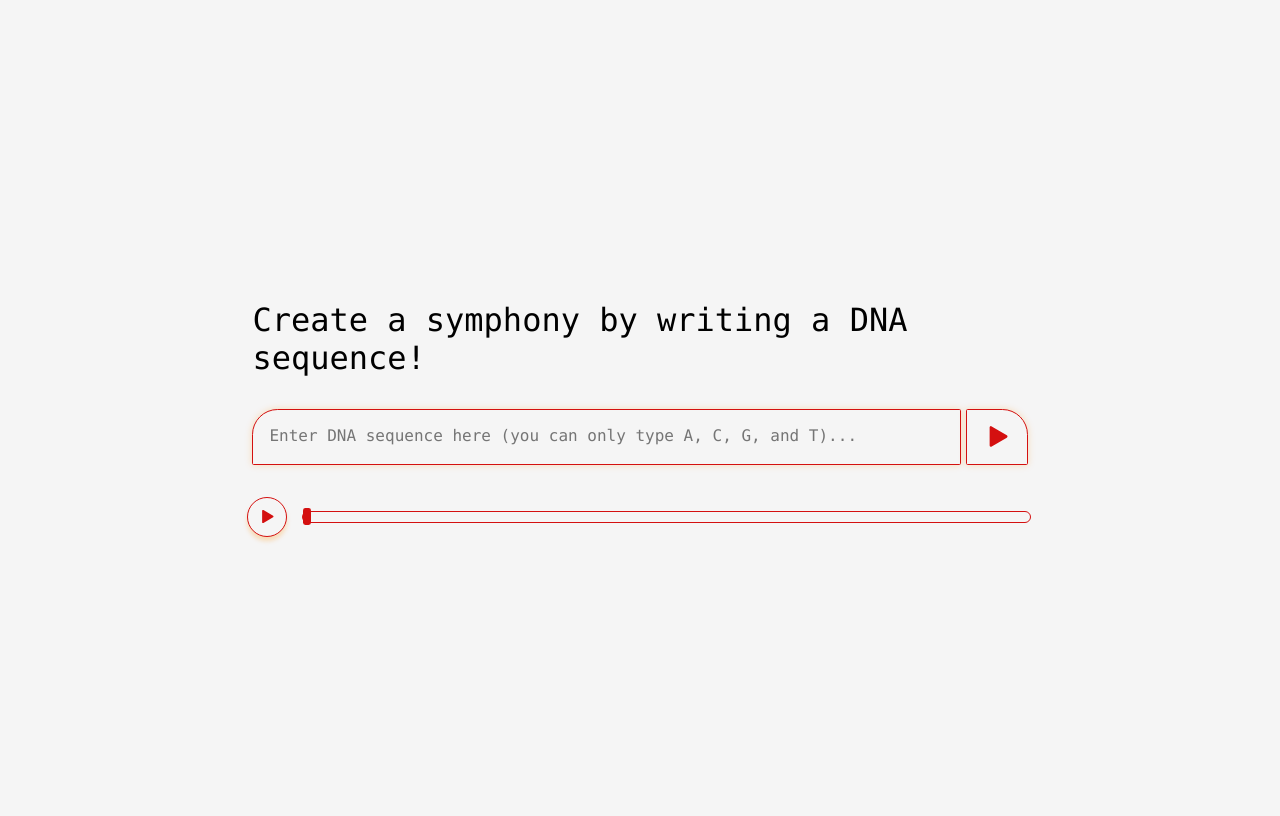
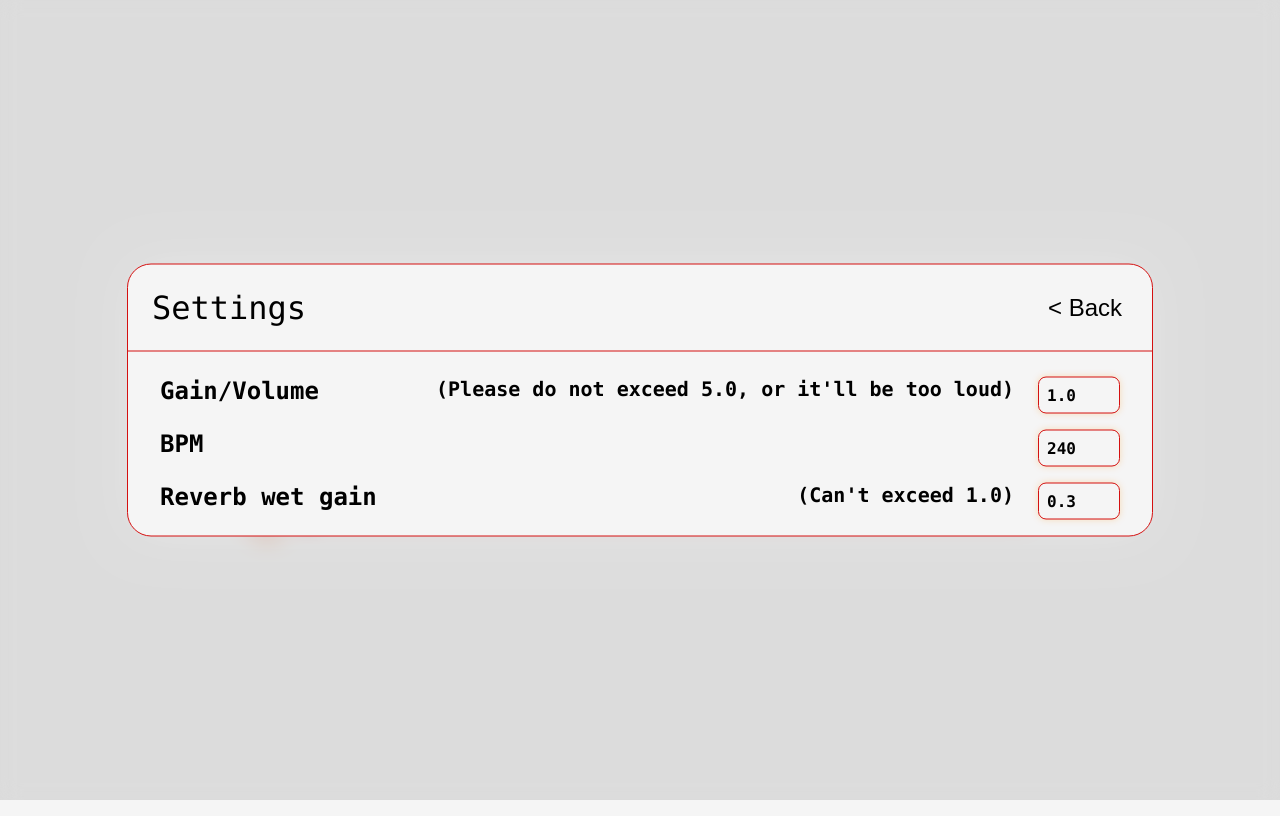
Before and after one commit to nastar-forever/DNA-Sequence-Symphony, a website: page index.html in a window 1280 px wide. Drawn offline with Linux system fonts and the light colour scheme; no server answers.

Commit message:
Created settings screen html and css

```diff
--- a/index.html
+++ b/index.html
@@ -10,7 +10,7 @@
     <div class="screencenter column-input">
         <h1>Create a symphony by writing a DNA sequence!</h1>
 
-        <div id="errbox">
+        <div class="errbox" id="mainscreen-errbox">
             <img src="assets/warning.svg">
             <p id="errmsg">ERROR MESSAGE HERE!</p>
         </div>
@@ -30,6 +30,45 @@
         </div>
     </div>
 
+    <div id="mainscreen-blur">
+        <div id="settings-screen">
+            <div id="settings-screen-title">
+                <h1>Settings</h1>
+                <button id="settings-exit">
+                    <h2>&lt; Back</h2>
+                </button>
+            </div>
+
+            <div class="errbox" id="settings-errbox">
+                <img src="assets/warning.svg">
+                <p id="settings-errmsg">ERROR MESSAGE HERE!</p>
+            </div>
+
+            <div class="settings-column">
+                <div class="settings-row">
+                    <div class="settings-row-title">
+                        <p>Gain/Volume</p>
+                        <sub>(Please do not exceed 5.0, or it'll be too loud)</sub>
+                    </div>
+                    <input type="number" value="1.0" min="0.0" step="0.1" name="settings" class="decimal-number-settings settings-input-field">
+                </div>
+
+                <div class="settings-row">
+                    <div class="settings-row-title">BPM</div>
+                    <input type="number" value="240" name="settings" class="integer-number-settings settings-input-field">
+                </div>
+
+                <div class="settings-row">
+                    <div class="settings-row-title">
+                        <p>Reverb wet gain</p>
+                        <sub>(Can't exceed 1.0)</sub>
+                    </div>
+                    <input type="number" value="0.3" min="0.0" step="0.1" name="settings" class="decimal-number-settings settings-input-field">
+                </div>
+            </div>
+        </div>
+    </div>
+
     <div id="dnabar"></div>
     <script type="module" src="dist/main.js"></script>
 </body>
--- a/legacies/main.js
+++ b/legacies/main.js
@@ -17,7 +17,7 @@ function $(selector) {
 }
 const playhead = $("#playhead");
 const dnaentry = $("#dnaentry");
-const error_box = $("#errbox");
+const error_box = $("#mainscreen-errbox");
 const error_msg = $("#errmsg");
 const playback_button = $("#playback-button");
 const dna_bar_el = $("#dnabar");
--- a/src/main.ts
+++ b/src/main.ts
@@ -7,7 +7,7 @@ import {
 } from "./symphoner.js"
 
 
-const errbox = retrieve<HTMLElement>("#errbox");
+const mainscreen_errbox = retrieve<HTMLElement>("#mainscreen-errbox");
 const errmsg = retrieve<HTMLElement>("#errmsg");
 const el_playbar = retrieve<HTMLInputElement>("#playhead");
 const playbttn = retrieve<HTMLButtonElement>("#playback-button");
@@ -58,12 +58,12 @@ function clean_dnaentry(dnaentry: string): string {
 }
 
 function show_error(msg: string) {
-    errbox.style.setProperty("display", "flex");
+    mainscreen_errbox.style.setProperty("display", "flex");
     errmsg.textContent = msg;
 }
 
 function hide_error() {
-    errbox.style.setProperty("display", "none");
+    mainscreen_errbox.style.setProperty("display", "none");
 }
 
 function set_playbttn_form(playing: boolean) {
--- a/style.css
+++ b/style.css
@@ -11,6 +11,11 @@ h1 {
     font-weight: lighter;
     font-size: 4vh;
     margin-bottom: 0vh;
+}
+
+h2 {
+    font-weight: lighter;
+    font-size: 3vh;
 }
 
 .column-input {
@@ -131,7 +136,6 @@ h1 {
     border-top-right-radius: 3.2vh;
 
     box-shadow: 0px 0px 7.3px 0px #FF900040;
-    box-shadow: 0px 0px 7.3px 0px #FF900040;
     background-color: whitesmoke;
     transition: box-shadow 0.3s ease;
 
@@ -180,20 +184,18 @@ h1 {
     white-space: nowrap;
     overflow-x: auto;
     overflow-y: hidden;
-    scrollbar-width: hidden;
     scrollbar-width: thin;
     scrollbar-color: #D41010 #FF900040;
 }
 
-#dnaentry:focus {
+#dna-entry:focus {
     box-shadow: 0px 16px 7.3px 0px #FF900040;
 }
 
-#errbox {
+.errbox {
     display: none;
     flex-direction: row;
     align-items: center;
-    justify-content: flex-start;
     width: 100%;
     padding: 1vh;
     padding-left: 2vh;
@@ -209,7 +211,7 @@ h1 {
     font-size: 2vh;
 }
 
-#errbox img {
+.errbox img {
     width: 3.5vh;
     height: 3.5vh;
     margin-right: 2vh;
@@ -283,3 +285,128 @@ h1 {
     animation-duration: 0.3s;
     animation-fill-mode: forwards;
 }
+
+/* SETTINGS */
+#mainscreen-blur {
+    display: block;
+    position: fixed;
+    top: 0;
+    left: 0;
+    width: 100vw;
+    height: 100vh;
+
+    background-color: rgba(0, 0, 0, 0.1);
+    backdrop-filter: blur(10px);
+}
+
+#settings-screen {
+    display: flex;
+    flex-direction: column;
+    align-items: center;
+
+    position: fixed;
+    top: 50%;
+    left: 50%;
+    transform: translate(-50%, -50%);
+
+    width: 80vw;
+    max-height: 80vh;
+    overflow-y: auto;
+    background-color: whitesmoke;
+
+    border: 1px solid #D41010;
+    border-radius: 3vh;
+    box-shadow: 0px 0px 50px 0px #fffffe40;
+}
+
+#settings-screen-title {
+    box-sizing: border-box;
+    display: flex;
+    align-items: center;
+    justify-content: space-between;
+    padding: 3vh;
+
+    width: 100%;
+    height: 9%;
+
+    border-bottom: 1px solid #D41010;
+    margin-bottom: 1px;
+}
+
+#settings-screen-title h1 {
+    margin: 0;
+}
+
+#settings-exit {
+    border: none;
+    background-color: transparent;
+}
+
+#settings-exit h2 {
+    margin: 0;
+}
+
+.settings-column {
+    box-sizing: border-box;
+    display: flex;
+    flex-direction: column;
+
+    padding: 4vh;
+    padding-top: 1vh;
+    padding-bottom: 2vh;
+    max-height: 100%;
+    width: 100%;
+
+    overflow-y: auto;
+    scrollbar-width: thin;
+    scrollbar-color: #D41010 #FF900040;
+}
+
+.settings-row {
+    display: flex;
+    justify-content: space-between;
+    flex-direction: row;
+    margin-top: 2vh;
+}
+
+.settings-row-title {
+    box-sizing: border-box;
+    padding: 0;
+    margin: 0;
+    margin-right: 3vh;
+
+    font-size: 3vh;
+    font-weight: bold;
+    width: 100%;
+    display: flex;
+    justify-content: space-between;
+}
+
+.settings-row-title p {
+    margin: 0;
+    padding: 0;
+}
+
+.settings-input-field {
+    height: 100%;
+    border: 1px solid #D41010;
+    border-radius: 1vh;
+    font-size: 2vh;
+    width: 5vw;
+    background-color: whitesmoke;
+    box-shadow: 0px 0px 7.3px 0px #FF900040;
+    transition: box-shadow 0.7s ease;
+
+    font-family: 'Consolas', 'Times New Roman';
+    font-weight: bold;
+    padding: 1vh;
+}
+
+.settings-input-field:focus {
+    box-shadow: 0px 3px 7.3px 0px #FF900040;
+}
+
+#settings-errbox {
+    display: none;
+    width: 94%;
+}
```
Also changed, not shown: dist/main.js, dist/nueu_main.js.
